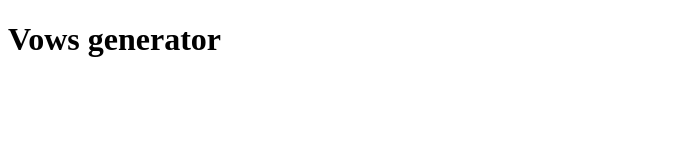
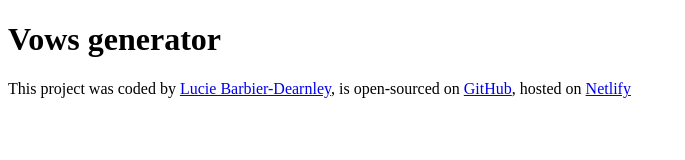
Before and after one commit to luciebarbierdearnley/Vows-generator, a plain HTML site: page index.html in a window 1280 px wide. Shown: the whole page, without its empty margins (0-685 px from the left). Drawn offline with Linux system fonts and the light colour scheme.

Commit message:
Added footer links

```diff
--- a/index.html
+++ b/index.html
@@ -8,6 +8,18 @@
   </head>
   <body>
     <h1>Vows generator</h1>
+    <footer>
+      This project was coded by
+      <a href="https://github.com/luciebarbierdearnley" target="_blank"
+        >Lucie Barbier-Dearnley</a
+      >, is open-sourced on
+      <a
+        href="https://github.com/luciebarbierdearnley/Vows-generator"
+        target="_blank"
+        >GitHub</a
+      >, hosted on
+      <a href="https://vow-generator.netlify.app/" target="_blank">Netlify</a>
+    </footer>
     <script src="src/index.js"></script>
   </body>
 </html>
```
